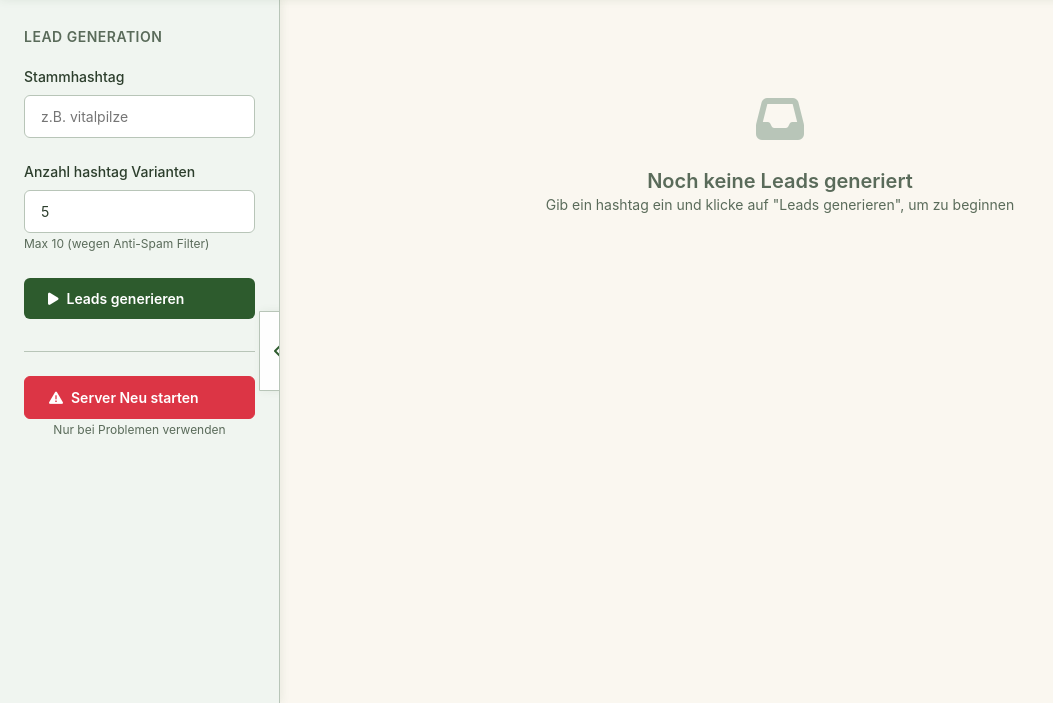
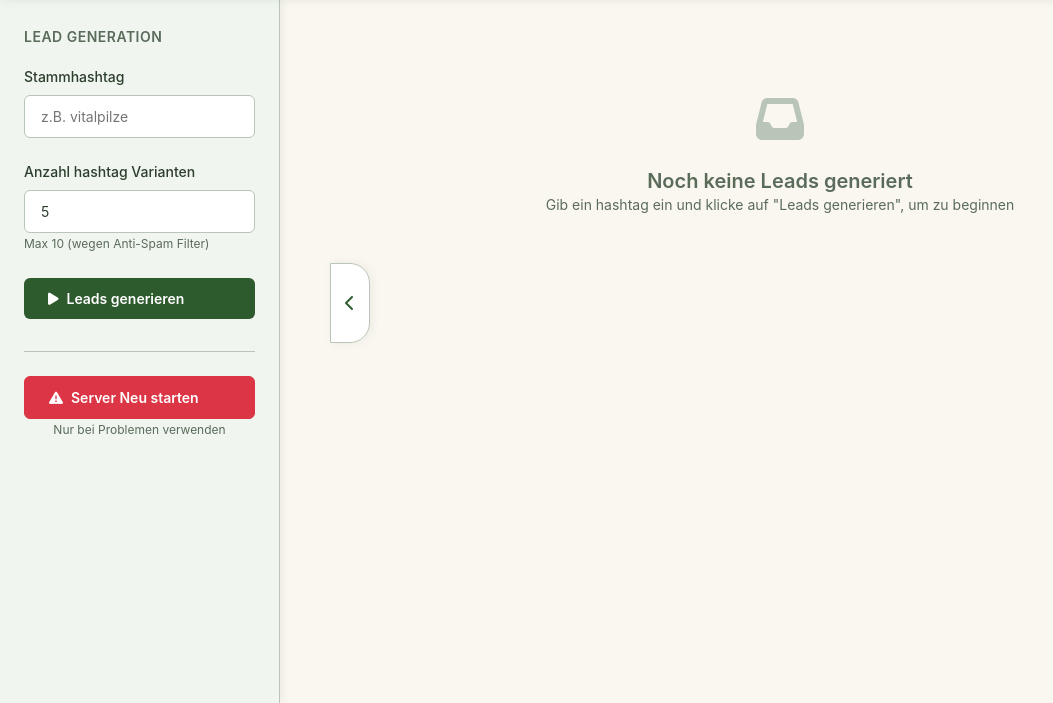
Before and after one commit to krautdawg/InfluencerLeadGenandOutreach, a Python web app: template templates/index.html in a window 1280 px wide. Shown: the part 97-800 px from the top of the page, without its empty margins (0-1053 px from the left). Run offline with Jinja, Linux system fonts and the light colour scheme; the template is opened without the code that fills it, so the values that code supplies are empty.

Commit message:
Keep sidebar re-expansion button visible when the sidebar is collapsed
Fixes the position of the sidebar toggle button using CSS to stay accessible.

Replit-Commit-Author: Agent
Replit-Commit-Session-Id: c4dcbac8-acda-498f-8d89-ab56ac50f322
Replit-Commit-Screenshot-Url: https://storage.googleapis.com/screenshot-production-us-central1/d79d2222-637b-410b-a558-d4a3e5938800/c4dcbac8-acda-498f-8d89-ab56ac50f322/aR2VJxf

```diff
--- a/static/kl-influence-style.css
+++ b/static/kl-influence-style.css
@@ -248,8 +248,8 @@ a:hover {
 
 /* Sidebar Toggle Button */
 .sidebar-toggle {
-  position: absolute;
-  right: -20px;
+  position: fixed;
+  left: 330px;
   top: 50%;
   transform: translateY(-50%);
   width: 40px;
@@ -291,8 +291,6 @@ a:hover {
 
 .app-layout.sidebar-collapsed .sidebar-toggle {
   left: 0;
-  right: auto;
-  border-radius: 0 20px 20px 0;
 }
 
 .app-layout.sidebar-collapsed .sidebar-toggle i {
```
